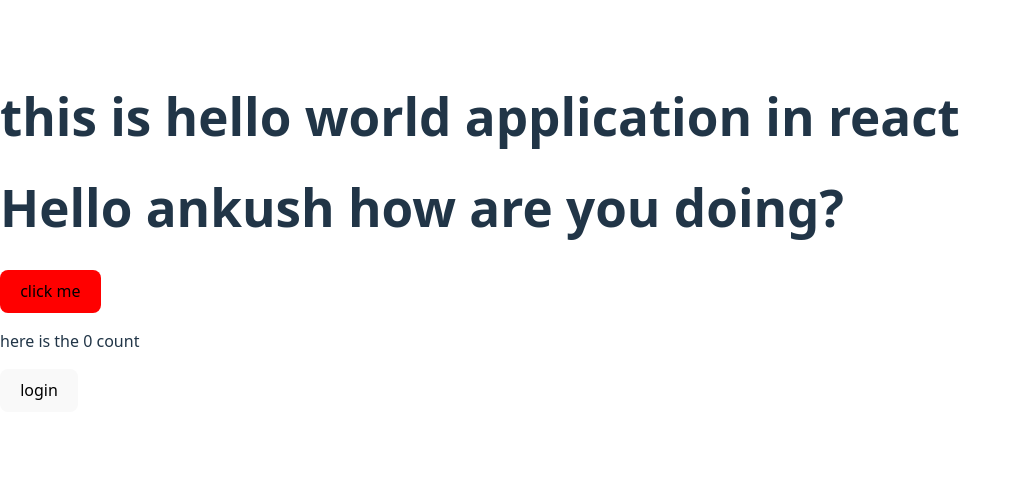
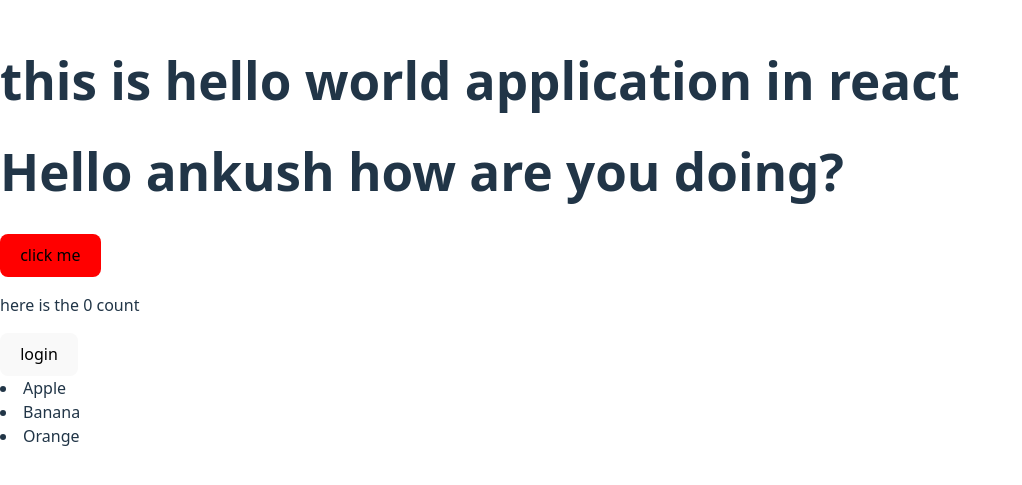
Before and after one commit to ankushpille/react-todo-app, a React (Vite) app: page / in a window 1280 px wide. Shown: the part 167-652 px from the top of the page, without its empty margins (0-1022 px from the left). Built offline with nearby package versions, Linux system fonts and the light colour scheme.

Commit message:
List and keys example

```diff
--- a/src/App.jsx
+++ b/src/App.jsx
@@ -8,6 +8,7 @@
 // import Eventhandling from './Eventhandling'
 import ConditionalRendering from "./ConditionalRender"
 import HelloWorld from "./HelloWorld"
+import ListandKeys from "./ListandKeys"
 import PropsExample from "./PropExample"
 import UsestatePractice from "./UsestatePractice"
 
@@ -26,7 +27,7 @@ function App() {
        <PropsExample />
        <UsestatePractice />
        <ConditionalRendering />
-
+       <ListandKeys />
 
     </>
   )
--- /dev/null
+++ b/src/ListandKeys.jsx
@@ -0,0 +1,20 @@
+function ListandKeys(){
+     const itemList = [
+        { id: 1, name: 'Apple' },
+		{ id: 2, name: 'Banana' },
+		{ id: 3, name: 'Orange' },
+     ]
+
+     return (
+        <>
+           {itemList.map(item => (
+               <li key={item.id}>
+                  {item.name}
+               </li>
+           ))}
+
+        </>
+     )
+}
+
+export default ListandKeys;
```
